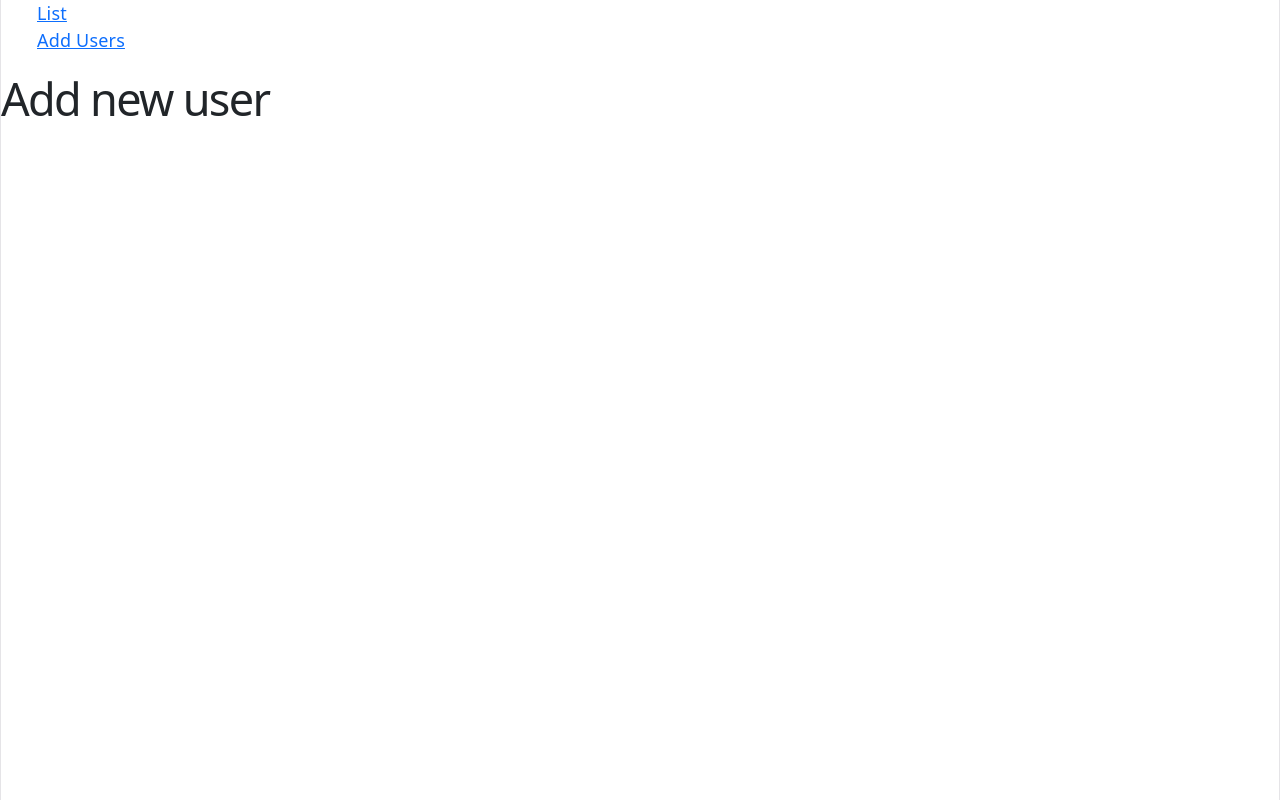
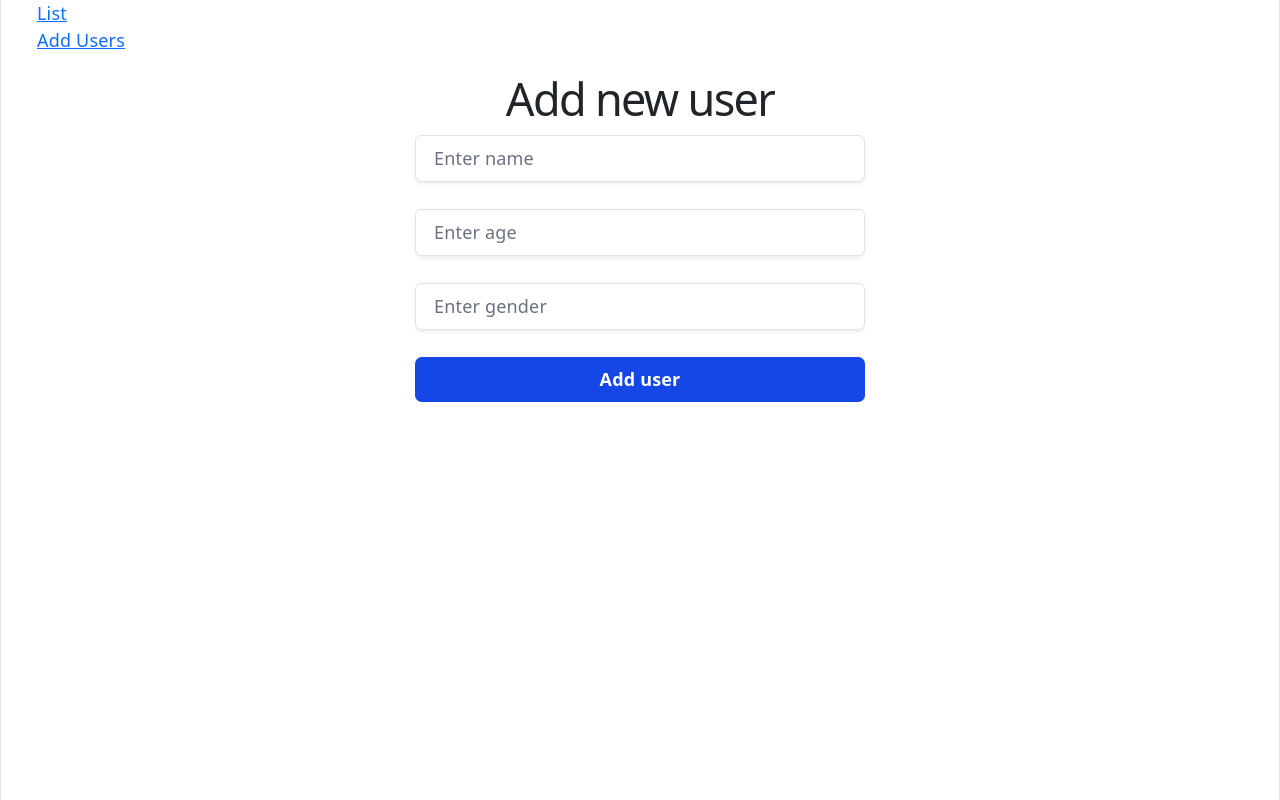
Before and after one commit to codewithnill/reactjs_19_by_code_step_by_step, a React (Vite) app in the folder main/react-blog/: page /add in a window 1280 px wide. Built offline with nearby package versions, Linux system fonts and the light colour scheme.

Commit message:
integrating post method api.

```diff
--- a/main/react-blog/api/db.json
+++ b/main/react-blog/api/db.json
@@ -1,27 +1,35 @@
 {
-  "users":[
+  "users": [
     {
-        "name" :"Nill",
-        "age" : 12,
-        "gender" : "male"
+      "name": "Nill",
+      "age": 12,
+      "gender": "male",
+      "id": "nbYUI7N53AU"
     },
-
     {
-        "name" :"Anil",
-        "age" : 80,
-        "gender" : "male"
+      "name": "Anil",
+      "age": 80,
+      "gender": "male",
+      "id": "_vWRAc0aOb8"
     },
-
     {
-        "name" :"Sidhu",
-        "age" : 5,
-        "gender" : "male"
+      "name": "Sidhu",
+      "age": 5,
+      "gender": "male",
+      "id": "1CLPdkm4VQw"
     },
-
     {
-        "name" :"Jenny",
-        "age" : 20,
-        "gender" : "female"
+      "name": "Jenny",
+      "age": 20,
+      "gender": "female",
+      "id": "MCs7DbNsc8w"
+    },
+    {
+      "name": "Harry",
+      "age": "99",
+      "gender": "male",
+      "id": "tVrAKjGRu_U"
     }
-  ]
+  ],
+  "$schema": "./node_modules/json-server/schema.json"
 }
--- a/main/react-blog/src/UserAdd.jsx
+++ b/main/react-blog/src/UserAdd.jsx
@@ -1,7 +1,60 @@
+import { useState } from "react";
+
 function UserAdd() {
+    const [name,setName]=useState('')
+    const [age,setAge]=useState('')
+    const [gender,setGender]=useState('')
+
+
+
+
+    const createUser=async()=>{
+        console.log(name,age,gender);
+        const url="http://localhost:3000/users";
+        let response=await fetch(url,{
+            method:'Post',
+            body:JSON.stringify({name,age,gender}),
+        });
+
+        response=await response.json();
+        if(response) {
+            alert("new user added.")
+        }
+    }
+
+
+
+
+
   return (
-    <div>
-      <h1>Add new user</h1>
+    <div className="mx-auto max-w-md px-4 text-center">
+        <h1>Add new user</h1>
+        <div className="grid gap-4">
+          <input
+            className="w-full rounded border border-gray-500 bg-white px-3 py-2 text-black placeholder-gray-500 shadow-sm focus:border-blue-700 focus:outline-none focus:ring-2 focus:ring-blue-200"
+            type="text"
+            onChange={(event)=>setName(event.target.value)}
+            placeholder="Enter name"
+          />
+
+          <input
+            className="w-full rounded border border-gray-500 bg-white px-3 py-2 text-black placeholder-gray-500 shadow-sm focus:border-blue-700 focus:outline-none focus:ring-2 focus:ring-blue-200"
+            type="text"
+            onChange={(event)=>setAge(event.target.value)}
+            placeholder="Enter age"
+          />
+
+          <input
+            className="w-full rounded border border-gray-500 bg-white px-3 py-2 text-black placeholder-gray-500 shadow-sm focus:border-blue-700 focus:outline-none focus:ring-2 focus:ring-blue-200"
+            type="text"
+            onChange={(event)=>setGender(event.target.value)}
+            placeholder="Enter gender"
+          />
+
+          <button onClick={createUser} className="w-full rounded bg-blue-700 px-4 py-2 font-semibold text-white hover:bg-blue-800 focus:outline-none focus:ring-2 focus:ring-blue-400 focus:ring-offset-2">
+            Add user
+          </button>
+        </div>
 
     </div>
   );
```
